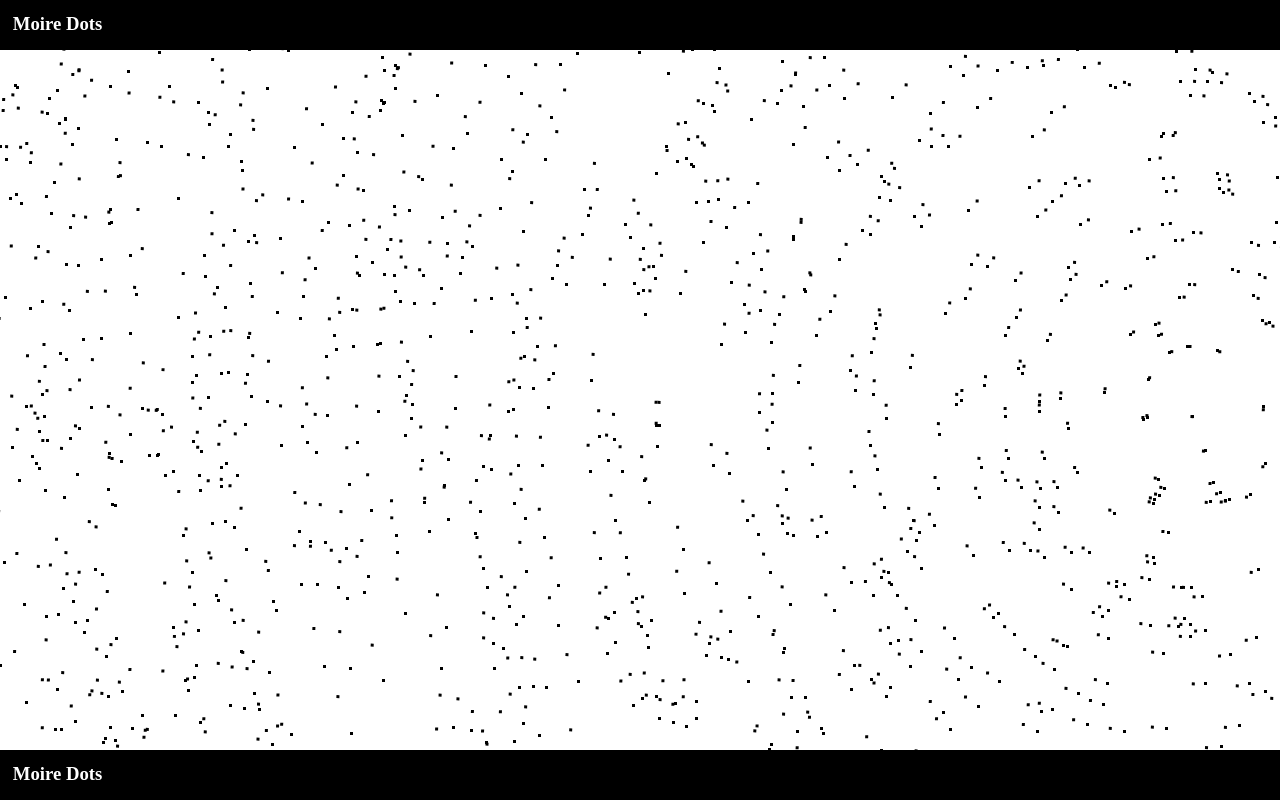
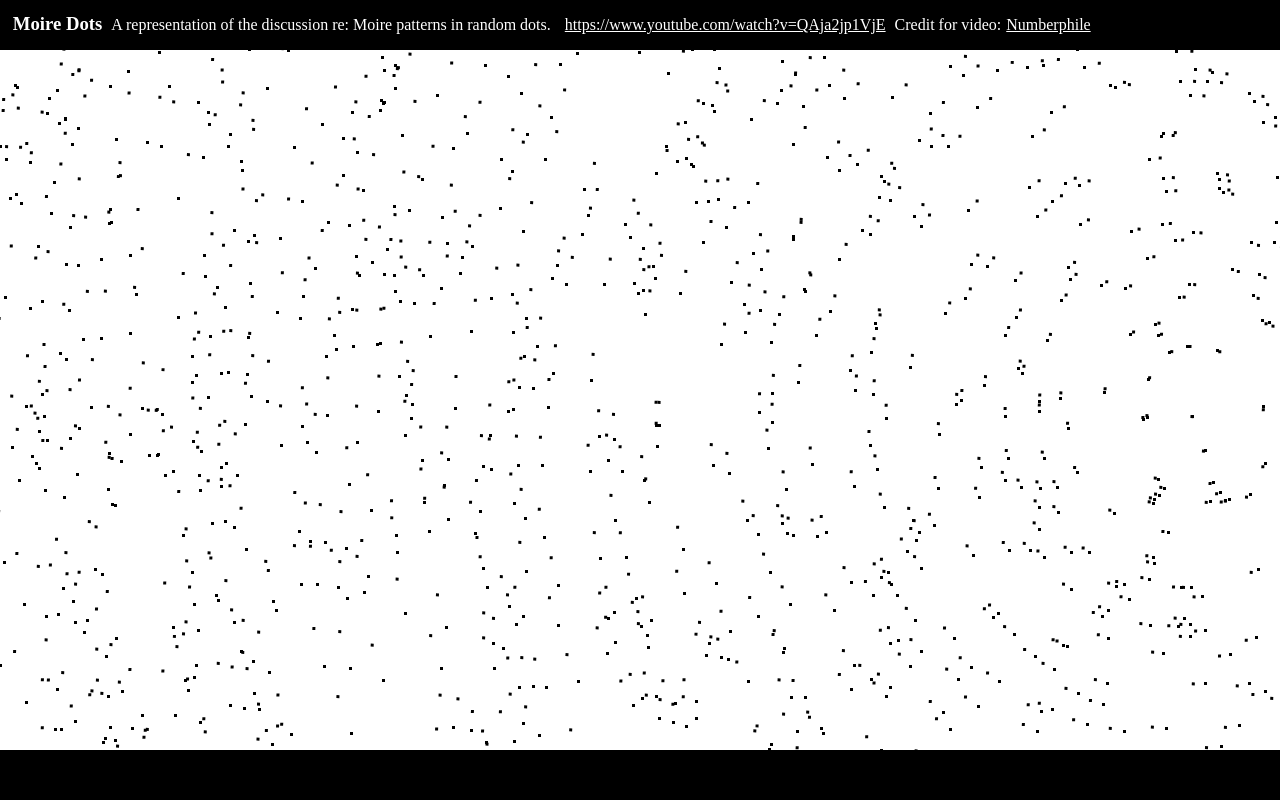
Before and after one commit to rongchaplin/moire-dots, a plain HTML site: page index.html in a window 1280 px wide. Drawn offline with nearby package versions, Linux system fonts and the light colour scheme.

Commit message:
Adding in youtube link, video credits, and tweaking paddings and colors.

```diff
--- a/app.css
+++ b/app.css
@@ -6,12 +6,18 @@ body, html {
     padding: 0;
     width: 100%;
 }
-h3 {
+a, h3, p {
+    color: white;
+}
+p, h3 {
+    display: inline-block;
     margin: 0;
+}
+a, p {
+    margin-left: 5px;
 }
 .bar {
     background-color: black;
-    color: white;
     height: 3%;
     padding: 1%;
     position: fixed;
--- a/app.js
+++ b/app.js
@@ -22,6 +22,6 @@ $(() => {
           complete: loop
         });
       }});
-  }
+  };
   loop();
 });
--- a/index.html
+++ b/index.html
@@ -11,10 +11,11 @@
     <body>
         <div class="top bar">
             <h3>Moire Dots</h3>
+            <p>A representation of the discussion re: Moire patterns in random dots.</p>
+            <p><a target="_blank" href="https://www.youtube.com/watch?v=QAja2jp1VjE">https://www.youtube.com/watch?v=QAja2jp1VjE</a></p>
+            <p>Credit for video:<a target="_blank" href="https://www.youtube.com/channel/UCoxcjq-8xIDTYp3uz647V5A">Numberphile</a></p>
         </div>
-        <div class="bottom bar">
-            <h3>Moire Dots</h3>
-        </div>
+        <div class="bottom bar"></div>
         <div class="canvas"></div>
         <script
                 src="https://code.jquery.com/jquery-3.4.1.min.js"
```
